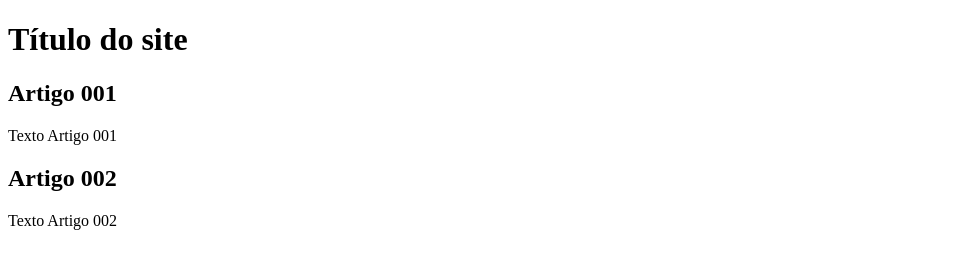
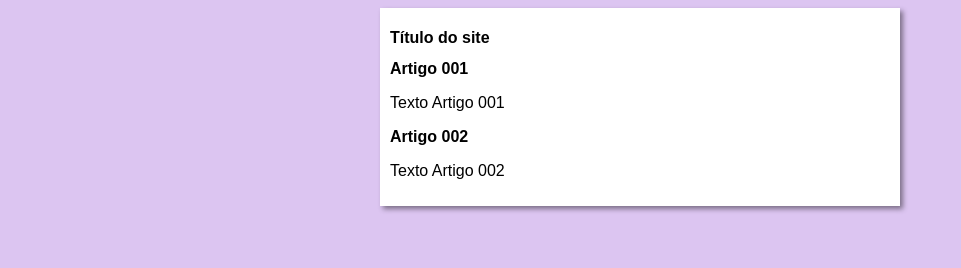
Before and after one commit to MatheusMirandaa/projeto-site, a plain HTML site: page index.html in a window 1280 px wide. Shown: the whole page, without its empty margins (0-961 px from the left). Drawn offline with Linux system fonts and the light colour scheme.

Commit message:
iniciei o design

```diff
--- /dev/null
+++ b/estilos/style.css
@@ -0,0 +1,16 @@
+*{
+    font-family: Arial, Helvetica, sans-serif;
+    font-size: 16px;
+}
+
+body{
+    background-color: rgb(220, 197, 241);
+}
+
+main{
+    background-color: white;
+    width: 500px;
+    margin: auto;
+    padding: 10px;
+    box-shadow: 3px 3px 5px rgba(0, 0, 0, 0.438);
+}
--- a/index.html
+++ b/index.html
@@ -5,6 +5,7 @@
     <meta http-equiv="X-UA-Compatible" content="IE=edge">
     <meta name="viewport" content="width=device-width, initial-scale=1.0">
     <title>Titulo do site</title>
+    <link rel="stylesheet" href="estilos/style.css">
 </head>
 <body>
     <main>
```
